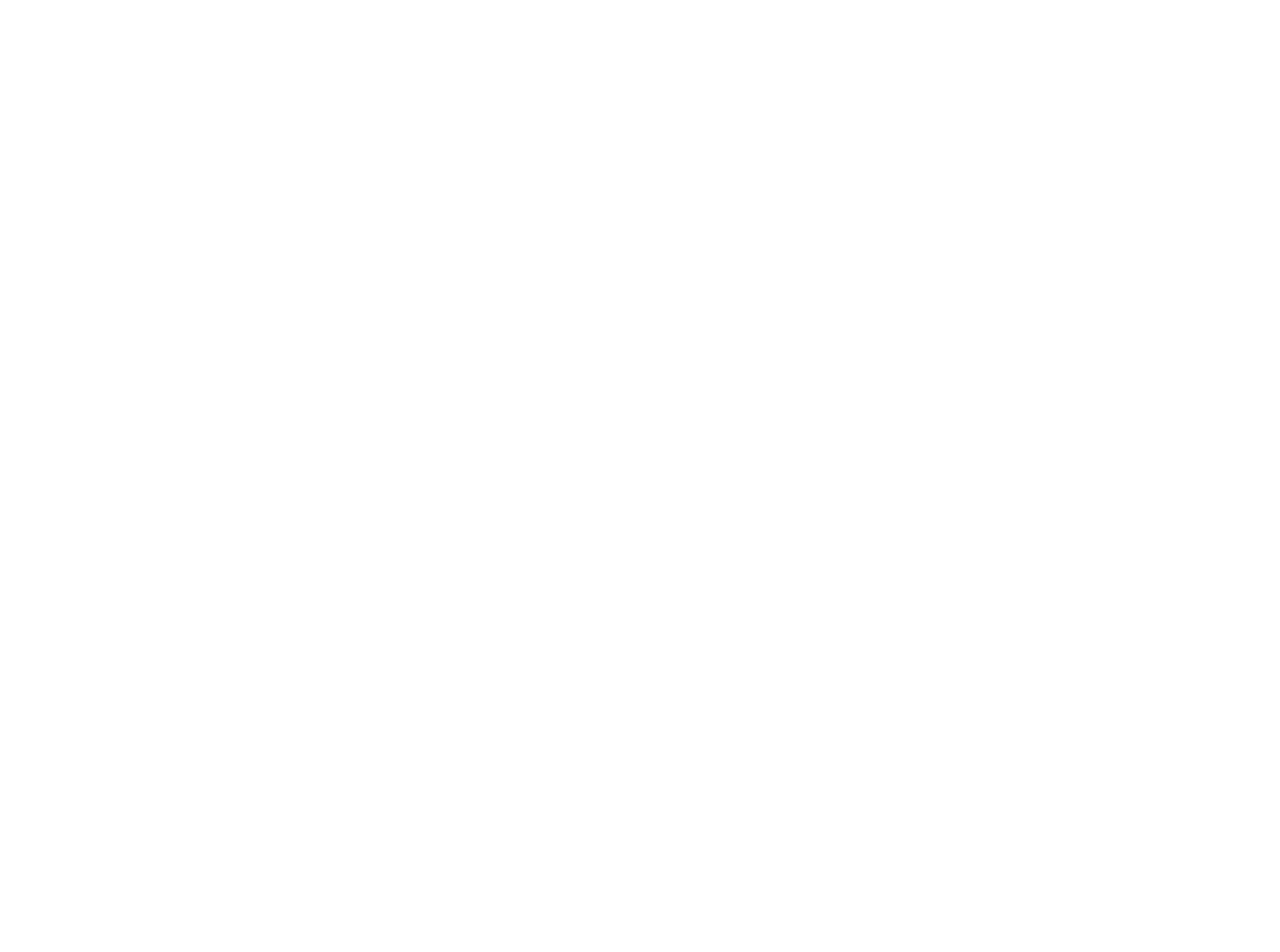
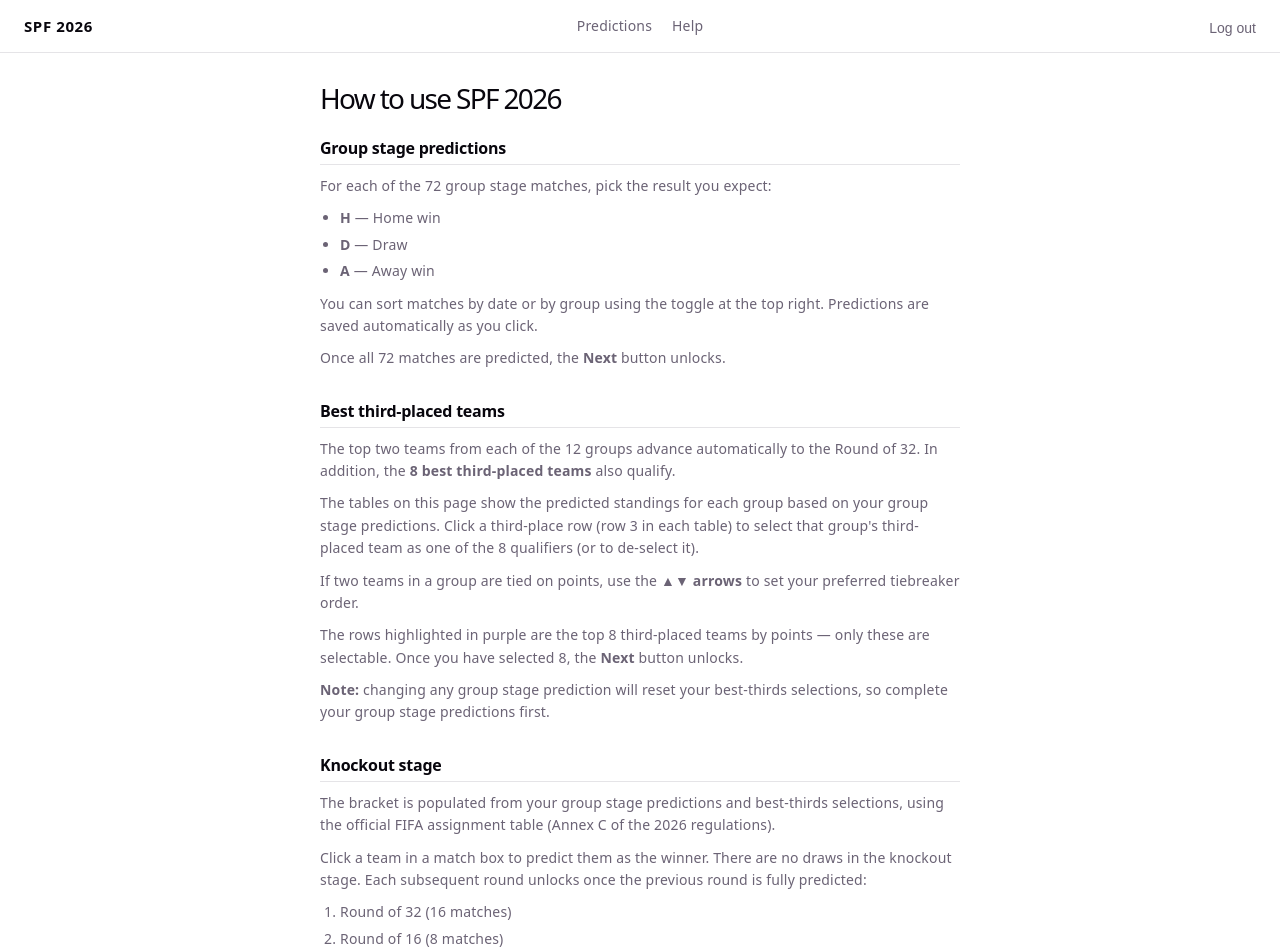
Before and after one commit to oddvar/spf, a React (Vite) app in the folder client/: page /help in a window 1280 px wide. Before the commit this address had no page. Shown: the top 952 px of the page. Before the commit the page ends 810 px from the top, so only its background shows below. Built offline with nearby package versions, Linux system fonts and the light colour scheme; sample sign-in values are in the browser's storage.

Commit message:
add stadium links

```diff
--- a/client/src/App.css
+++ b/client/src/App.css
@@ -210,6 +210,12 @@
   overflow: hidden;
   text-overflow: ellipsis;
   flex-basis: 100%;
+  text-decoration: none;
+}
+
+a.match-location:hover {
+  color: var(--accent);
+  text-decoration: underline;
 }
 
 .prediction-btns {
@@ -465,6 +471,73 @@
   }
 }
 
+/* Help page */
+.help-page {
+  max-width: 640px;
+  margin: 0 auto;
+  padding: 32px 20px 60px;
+}
+
+.help-page h1 {
+  font-size: 28px;
+  margin: 0 0 28px;
+}
+
+.help-section {
+  margin-bottom: 32px;
+}
+
+.help-section h2 {
+  font-size: 16px;
+  font-weight: 700;
+  margin: 0 0 10px;
+  color: var(--text-h);
+  padding-bottom: 6px;
+  border-bottom: 1px solid var(--border);
+}
+
+.help-section p,
+.help-section ul,
+.help-section ol {
+  font-size: 14px;
+  color: var(--text);
+  margin: 0 0 10px;
+  line-height: 1.6;
+}
+
+.help-section ul,
+.help-section ol {
+  padding-left: 20px;
+}
+
+.help-section li {
+  margin-bottom: 4px;
+}
+
+.help-scoring-table {
+  width: 100%;
+  border-collapse: collapse;
+  font-size: 14px;
+}
+
+.help-scoring-table td {
+  padding: 7px 8px;
+  border-bottom: 1px solid var(--border);
+  color: var(--text-h);
+}
+
+.help-scoring-table td:last-child {
+  text-align: right;
+  font-weight: 600;
+  width: 40px;
+}
+
+.help-scoring-total td {
+  font-weight: 700;
+  border-top: 2px solid var(--border);
+  border-bottom: none;
+}
+
 .predictions-loading {
   text-align: center;
   padding: 60px 20px;
--- a/client/src/App.tsx
+++ b/client/src/App.tsx
@@ -4,6 +4,7 @@
 import PredictionsPage from './pages/PredictionsPage';
 import BestThirdsPage from './pages/BestThirdsPage';
 import KnockoutPage from './pages/KnockoutPage';
+import HelpPage from './pages/HelpPage';
 import './App.css';
 
 function isLoggedIn(): boolean {
@@ -31,6 +32,7 @@
       <span className="nav-brand">SPF 2026</span>
       <div className="nav-center">
         <Link to="/predictions">Predictions</Link>
+        <Link to="/help">Help</Link>
       </div>
       <div className="nav-right">
         <button className="nav-logout" onClick={logout}>Log out</button>
@@ -73,6 +75,15 @@
             </ProtectedRoute>
           }
         />
+        <Route
+          path="/help"
+          element={
+            <ProtectedRoute>
+              <Nav />
+              <HelpPage />
+            </ProtectedRoute>
+          }
+        />
       </Routes>
     </BrowserRouter>
   );
--- /dev/null
+++ b/client/src/pages/HelpPage.tsx
@@ -0,0 +1,87 @@
+export default function HelpPage() {
+  return (
+    <div className="help-page">
+      <h1>How to use SPF 2026</h1>
+
+      <section className="help-section">
+        <h2>Group stage predictions</h2>
+        <p>
+          For each of the 72 group stage matches, pick the result you expect:
+        </p>
+        <ul>
+          <li><strong>H</strong> — Home win</li>
+          <li><strong>D</strong> — Draw</li>
+          <li><strong>A</strong> — Away win</li>
+        </ul>
+        <p>
+          You can sort matches by date or by group using the toggle at the top right.
+          Predictions are saved automatically as you click.
+        </p>
+        <p>
+          Once all 72 matches are predicted, the <strong>Next</strong> button unlocks.
+        </p>
+      </section>
+
+      <section className="help-section">
+        <h2>Best third-placed teams</h2>
+        <p>
+          The top two teams from each of the 12 groups advance automatically to the Round of 32.
+          In addition, the <strong>8 best third-placed teams</strong> also qualify.
+        </p>
+        <p>
+          The tables on this page show the predicted standings for each group based on your
+          group stage predictions. Click a third-place row (row 3 in each table) to select
+          that group's third-placed team as one of the 8 qualifiers (or to de-select it).
+        </p>
+        <p>
+          If two teams in a group are tied on points, use the <strong>▲▼ arrows</strong> to
+          set your preferred tiebreaker order.
+        </p>
+        <p>
+          The rows highlighted in purple are the top 8 third-placed teams by points — only
+          these are selectable. Once you have selected 8, the <strong>Next</strong> button unlocks.
+        </p>
+        <p>
+          <strong>Note:</strong> changing any group stage prediction will reset your best-thirds
+          selections, so complete your group stage predictions first.
+        </p>
+      </section>
+
+      <section className="help-section">
+        <h2>Knockout stage</h2>
+        <p>
+          The bracket is populated from your group stage predictions and best-thirds selections,
+          using the official FIFA assignment table (Annex C of the 2026 regulations).
+        </p>
+        <p>
+          Click a team in a match box to predict them as the winner. There are no draws in the
+          knockout stage. Each subsequent round unlocks once the previous round is fully predicted:
+        </p>
+        <ol>
+          <li>Round of 32 (16 matches)</li>
+          <li>Round of 16 (8 matches)</li>
+          <li>Quarter-finals (4 matches)</li>
+          <li>Semi-finals (2 matches)</li>
+          <li>Final &amp; 3rd place match</li>
+        </ol>
+      </section>
+
+      <section className="help-section">
+        <h2>Scoring</h2>
+        <table className="help-scoring-table">
+          <tbody>
+            <tr><td>Group matches — each correct H/D/A prediction</td><td>1</td></tr>
+            <tr><td>Round of 32 — each correct team</td><td>2</td></tr>
+            <tr><td>Round of 16 — each correct team</td><td>3</td></tr>
+            <tr><td>Quarter-finals — each correct team</td><td>4</td></tr>
+            <tr><td>Semi-finals — each correct team</td><td>5</td></tr>
+            <tr><td>Final — each correct team</td><td>6</td></tr>
+            <tr><td>Third place</td><td>7</td></tr>
+            <tr><td>Winner</td><td>15</td></tr>
+            <tr className="help-scoring-total"><td>Total available points</td><td>270</td></tr>
+          </tbody>
+        </table>
+      </section>
+    </div>
+  );
+}
--- a/client/src/pages/PredictionsPage.tsx
+++ b/client/src/pages/PredictionsPage.tsx
@@ -1,6 +1,7 @@
 import { useState, useEffect, useTransition } from 'react';
 import { useNavigate } from 'react-router-dom';
 import { get, put, ApiError } from '../api/client';
+import { VENUE_LINKS } from '../utils/venues';
 
 type Prediction = 'H' | 'D' | 'A';
 type SortMode = 'group' | 'date';
@@ -152,7 +153,9 @@
                   <span className="vs">vs</span>
                   <span className="team away">{match.away_team}</span>
                   {match.location && (
-                    <span className="match-location">{match.location}</span>
+                    VENUE_LINKS[match.location]
+                      ? <a className="match-location" href={VENUE_LINKS[match.location]} target="_blank" rel="noopener noreferrer">{match.location}</a>
+                      : <span className="match-location">{match.location}</span>
                   )}
                 </div>
                 <div className="prediction-btns" aria-label={`Prediction for ${match.home_team} vs ${match.away_team}`}>
--- /dev/null
+++ b/client/src/utils/venues.ts
@@ -0,0 +1,34 @@
+export const VENUE_LINKS: Record<string, string> = {
+  'Estadio Azteca, Mexico City':
+    'https://www.google.com/maps/place/Mexico+City+Stadium/@19.4043237,-109.7138958,5z/data=!4m6!3m5!1s0x85ce005208010919:0x9761ee695190b694!8m2!3d19.3028607!4d-99.1505277!16zL20vMDVfcTBf?entry=ttu&g_ep=EgoyMDI2MDUzMS4wIKXMDSoASAFQAw%3D%3D',
+  'Estadio Akron, Zapopan':
+    'https://www.google.com/maps/place/Estadio+Guadalajara/@20.789223,-114.0280727,5z/data=!4m6!3m5!1s0x8428a937898a8eb3:0x52ad0db6ee356b88!8m2!3d20.6817764!4d-103.4626455!16zL20vMGQwY240?entry=ttu&g_ep=EgoyMDI2MDUzMS4wIKXMDSoASAFQAw%3D%3D',
+  'BMO Field, Toronto':
+    'https://www.google.com/maps/place/Toronto+Stadium/@43.7944119,-89.9715841,5z/data=!4m6!3m5!1s0x882b3505f6ef4351:0x9d2169b3f7b70c2d!8m2!3d43.6326449!4d-79.4181856!16zL20vMDh3Z2Z4?entry=ttu&g_ep=EgoyMDI2MDUzMS4wIKXMDSoASAFQAw%3D%3D',
+  'SoFi Stadium, Inglewood':
+    'https://www.google.com/maps/place/SoFi+Stadium/@34.103798,-128.898126,5z/data=!4m6!3m5!1s0x80c2b786cbfb8f4f:0x5fb99cb7249e4170!8m2!3d33.9534765!4d-118.3390235!16s%2Fm%2F012z28bq?entry=ttu&g_ep=EgoyMDI2MDUzMS4wIKXMDSoASAFQAw%3D%3D',
+  "Levi's Stadium, Santa Clara":
+    'https://www.google.com/maps/place/San+Francisco+Bay+Area+Stadium/@35.5818096,-128.3871462,5z/data=!4m6!3m5!1s0x808fc9c827c5f0df:0x11455a372e1f7d18!8m2!3d37.4033165!4d-121.9693774!16s%2Fm%2F0269w0y?entry=ttu&g_ep=EgoyMDI2MDUzMS4wIKXMDSoASAFQAw%3D%3D',
+  'MetLife Stadium, East Rutherford':
+    'https://www.google.com/maps/place/MetLife+Stadium/@40.8128,-74.0764',
+  'Gillette Stadium, Foxborough':
+    'https://www.google.com/maps/place/Gillette+Stadium/@42.0878,-71.2587',
+  'BC Place, Vancouver':
+    'https://www.google.com/maps/place/BC+Place/@49.2767,-123.1124',
+  'NRG Stadium, Houston':
+    'https://www.google.com/maps/place/NRG+Stadium/@29.6842,-95.4065',
+  'AT&T Stadium, Arlington':
+    'https://www.google.com/maps/place/AT%26T+Stadium/@32.7477,-97.0917',
+  'Lincoln Financial Field, Philadelphia':
+    'https://www.google.com/maps/place/Lincoln+Financial+Field/@39.9009,-75.1681',
+  'Estadio BBVA, Guadalupe':
+    'https://www.google.com/maps/place/Estadio+BBVA/@25.6692,-100.2444',
+  'Mercedes-Benz Stadium, Atlanta':
+    'https://www.google.com/maps/place/Mercedes-Benz+Stadium/@33.7555,-84.4020',
+  'Lumen Field, Seattle':
+    'https://www.google.com/maps/place/Lumen+Field/@47.5951,-122.3322',
+  'Hard Rock Stadium, Miami Gardens':
+    'https://www.google.com/maps/place/Hard+Rock+Stadium/@25.9580,-80.2393',
+  'Arrowhead Stadium, Kansas City':
+    'https://www.google.com/maps/place/Arrowhead+Stadium/@39.0488,-94.4846',
+};
```
Also changed, not shown: 1 other file (tests, documents, lock files or other folders).
